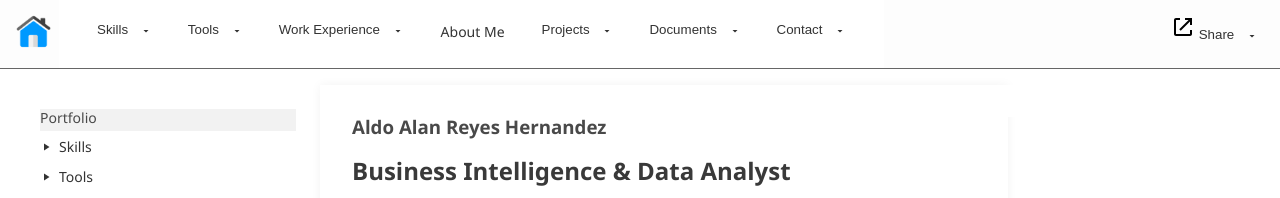
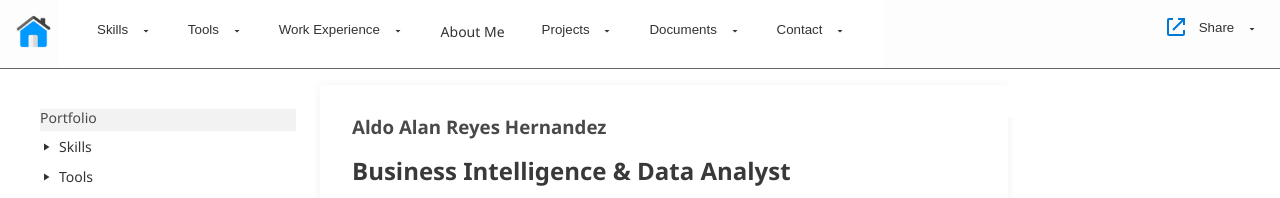
Before and after one commit to AldoReyes84/AldoReyes.github.io, a Jekyll site: the page built from README.md, in a window 1280 px wide. Shown: the top 198 px of the page. Built offline with Jekyll 4.4.1, drawn with Linux system fonts in a browser that asks for light colours; our own code applies the rules of GitHub Pages for plain Markdown files.

Commit message:
svg alingment

```diff
--- a/_layouts/default.html
+++ b/_layouts/default.html
@@ -95,10 +95,12 @@
 
 
                             <button class="header-toggle" type="button" aria-expanded="false" aria-controls="share-menu" data-target="share-menu">
+                                <span class="icon">
                                 <svg xmlns="http://www.w3.org/2000/svg" width="24" height="24" viewBox="0 0 24 24" aria-label="Compartir">
                                     <path d="M14 3h7v7h-2V6.41l-9.29 9.3-1.42-1.42L17.59 5H14V3z"/>
                                     <path d="M5 5h4V3H5c-1.1 0-2 .9-2 2v14c0 1.1.9 2 2 2h14c1.1 0 2-.9 2-2v-4h-2v4H5V5z"/>
                                 </svg>
+                                </span>
                                     Share
                                 <svg class="arrow-indicator" width="12" height="12" viewBox="0 0 24 24">
                                     <path d="M7 10l5 5 5-5z" fill="currentColor"/>
```
